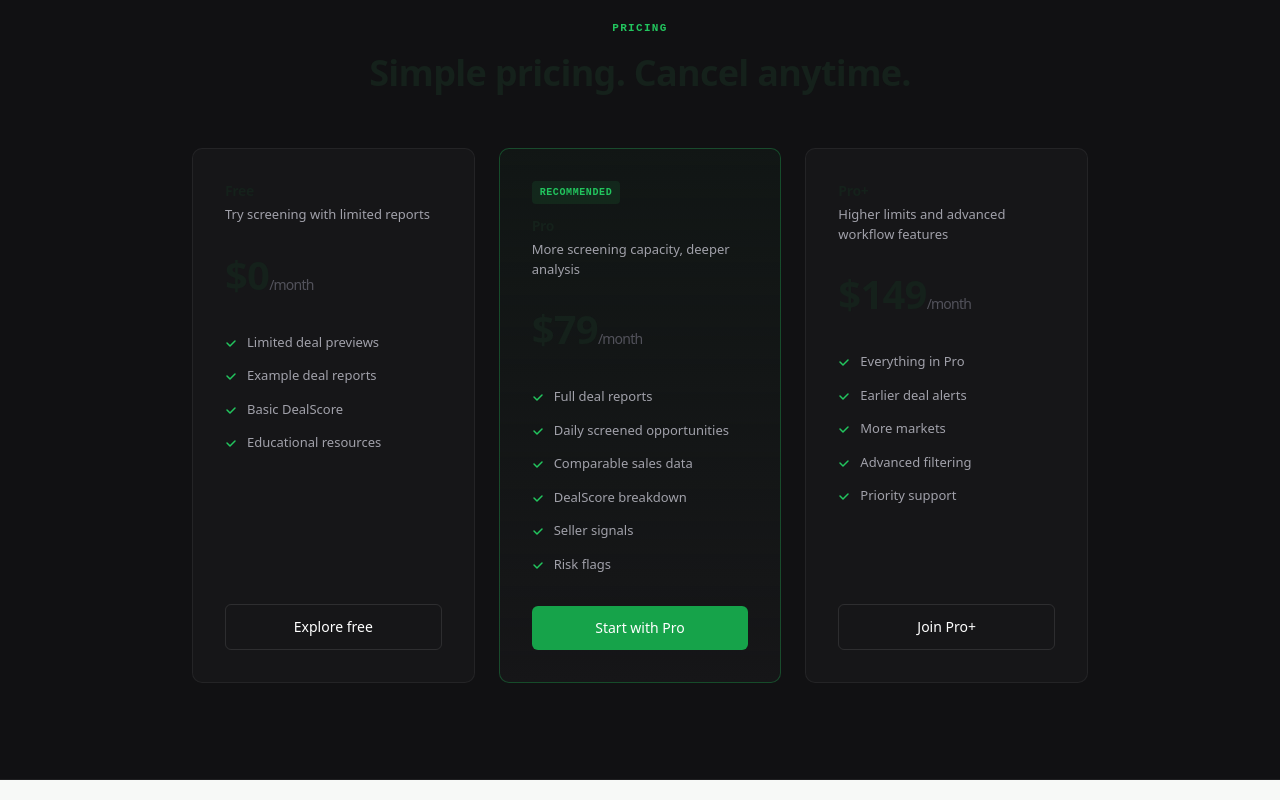
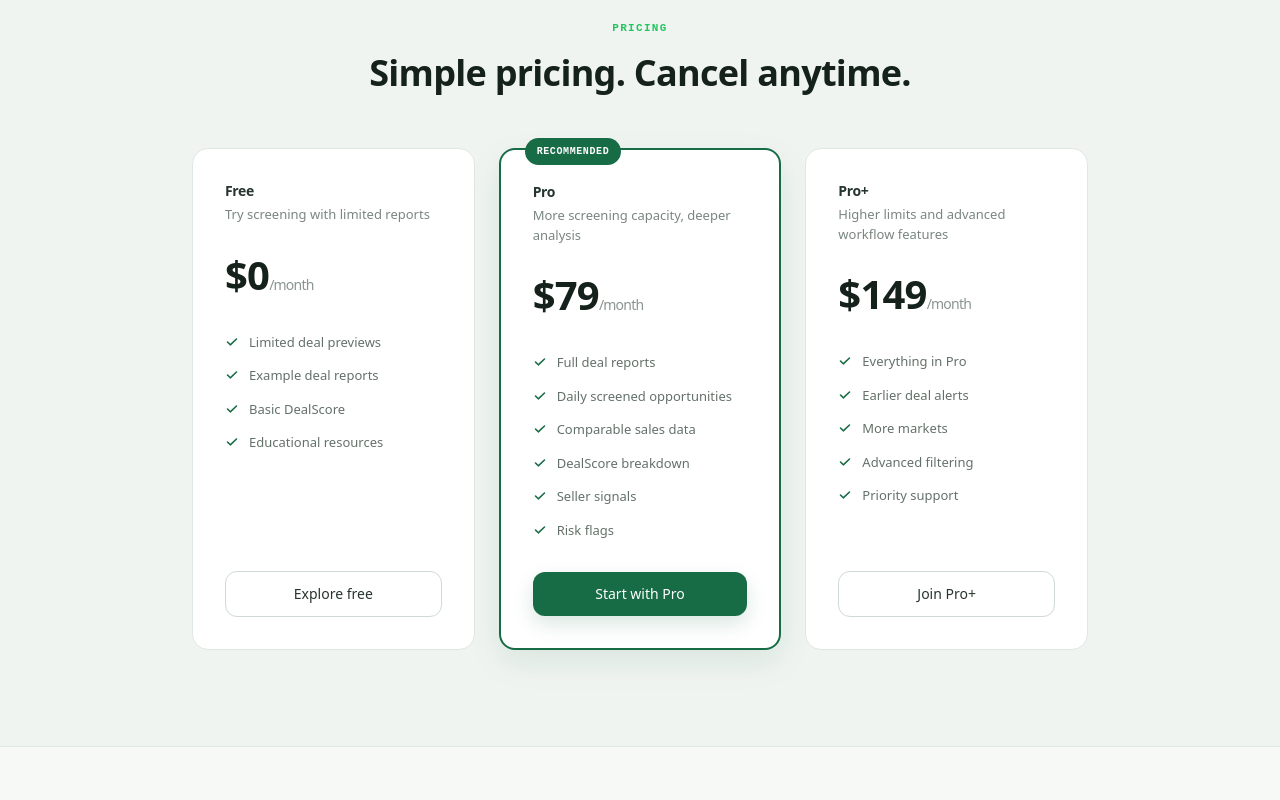
Before and after one commit to doriaphiri82-glitch/dealscan, a Next.js app in the folder landing/: page / in a window 1280 px wide. Shown: the part 6860-7660 px from the top of the page. Built offline with nearby package versions, Linux system fonts and the light colour scheme.

Commit message:
Polish pricing section for premium light UI

```diff
--- a/landing/components/Pricing.tsx
+++ b/landing/components/Pricing.tsx
@@ -1,102 +1,30 @@
 'use client'
 
 const tiers = [
-  {
-    name: 'Free',
-    price: '$0',
-    period: '/month',
-    description: 'Try screening with limited reports',
-    features: [
-      'Limited deal previews',
-      'Example deal reports',
-      'Basic DealScore',
-      'Educational resources',
-    ],
-    cta: 'Explore free',
-    featured: false,
-  },
-  {
-    name: 'Pro',
-    price: '$79',
-    period: '/month',
-    description: 'More screening capacity, deeper analysis',
-    features: [
-      'Full deal reports',
-      'Daily screened opportunities',
-      'Comparable sales data',
-      'DealScore breakdown',
-      'Seller signals',
-      'Risk flags',
-    ],
-    cta: 'Start with Pro',
-    featured: true,
-  },
-  {
-    name: 'Pro+',
-    price: '$149',
-    period: '/month',
-    description: 'Higher limits and advanced workflow features',
-    features: [
-      'Everything in Pro',
-      'Earlier deal alerts',
-      'More markets',
-      'Advanced filtering',
-      'Priority support',
-    ],
-    cta: 'Join Pro+',
-    featured: false,
-  },
+  { name: 'Free', price: '$0', period: '/month', description: 'Try screening with limited reports', features: ['Limited deal previews', 'Example deal reports', 'Basic DealScore', 'Educational resources'], cta: 'Explore free', featured: false },
+  { name: 'Pro', price: '$79', period: '/month', description: 'More screening capacity, deeper analysis', features: ['Full deal reports', 'Daily screened opportunities', 'Comparable sales data', 'DealScore breakdown', 'Seller signals', 'Risk flags'], cta: 'Start with Pro', featured: true },
+  { name: 'Pro+', price: '$149', period: '/month', description: 'Higher limits and advanced workflow features', features: ['Everything in Pro', 'Earlier deal alerts', 'More markets', 'Advanced filtering', 'Priority support'], cta: 'Join Pro+', featured: false },
 ]
 
 export default function Pricing() {
   return (
-    <section className="py-24 px-6 md:px-8 bg-[#111113] border-y border-white/[0.06]" id="pricing">
+    <section className="py-24 px-6 md:px-8 bg-[#f0f4f1] border-y border-[#e1e8e3]" id="pricing">
       <div className="max-w-6xl mx-auto">
         <div className="text-center mb-14" data-reveal>
           <p className="font-mono text-[11px] font-semibold tracking-[0.12em] uppercase text-brand-500 mb-4">Pricing</p>
-          <h2 className="text-3xl md:text-4xl font-bold tracking-[-0.02em]">
-            Simple pricing. Cancel anytime.
-          </h2>
+          <h2 className="text-3xl md:text-4xl font-bold tracking-[-0.02em] text-[#15211b]">Simple pricing. Cancel anytime.</h2>
         </div>
-
         <div className="grid md:grid-cols-3 gap-6 max-w-4xl mx-auto" data-reveal data-reveal-delay="100">
           {tiers.map((tier) => (
-            <div
-              key={tier.name}
-              className={`rounded-[10px] p-8 flex flex-col transition-all hover:-translate-y-0.5 ${
-                tier.featured
-                  ? 'border border-brand-500/30 bg-gradient-to-b from-brand-500/[0.03] to-[#161618]'
-                  : 'border border-white/[0.06] bg-[#161618] hover:border-white/10'
-              }`}
-            >
-              {tier.featured && (
-                <span className="font-mono text-[10px] font-semibold uppercase tracking-[0.06em] text-brand-500 bg-brand-500/10 px-2 py-1 rounded self-start mb-3">Recommended</span>
-              )}
-              <h3 className="text-sm font-bold mb-1">{tier.name}</h3>
-              <p className="text-[13px] text-[#A1A1AA] mb-5">{tier.description}</p>
-              <div className="text-[40px] font-bold tracking-[-0.02em] mb-6">
-                {tier.price}<span className="text-sm font-normal text-[#52525B]">{tier.period}</span>
-              </div>
+            <div key={tier.name} className={`relative rounded-2xl p-7 md:p-8 flex flex-col bg-white transition-all duration-300 hover:-translate-y-1 hover:shadow-[0_20px_40px_rgba(31,61,47,0.09)] ${tier.featured ? 'border-2 border-[#176b45] shadow-[0_12px_32px_rgba(23,107,69,0.10)]' : 'border border-[#dfe7e2]'}`}>
+              {tier.featured && <span className="absolute -top-3 left-6 font-mono text-[10px] font-semibold uppercase tracking-[0.06em] text-white bg-[#176b45] px-3 py-1.5 rounded-full">Recommended</span>}
+              <h3 className="text-sm font-bold text-[#26352d] mb-1">{tier.name}</h3>
+              <p className="text-[13px] text-[#7a867f] mb-5">{tier.description}</p>
+              <div className="text-[40px] font-bold tracking-[-0.02em] text-[#15211b] mb-6">{tier.price}<span className="text-sm font-normal text-[#8a958f]">{tier.period}</span></div>
               <ul className="flex-1 mb-7 space-y-1.5">
-                {tier.features.map((f) => (
-                  <li key={f} className="flex items-start gap-2.5 text-[13px] text-[#A1A1AA] py-1">
-                    <svg className="w-3 h-3 mt-1 flex-shrink-0" viewBox="0 0 12 12" fill="none">
-                      <path d="M2 6l3 3 5-5" stroke="#22C55E" strokeWidth="1.5" strokeLinecap="round" strokeLinejoin="round"/>
-                    </svg>
-                    {f}
-                  </li>
-                ))}
+                {tier.features.map((f) => <li key={f} className="flex items-start gap-2.5 text-[13px] text-[#64716a] py-1"><svg className="w-3.5 h-3.5 mt-0.5 flex-shrink-0" viewBox="0 0 14 14" fill="none"><path d="M2.5 7l2.8 2.8L11.5 4" stroke="#176b45" strokeWidth="1.6" strokeLinecap="round" strokeLinejoin="round"/></svg>{f}</li>)}
               </ul>
-              <a
-                href="#early-access"
-                className={`w-full py-3 rounded-md text-sm font-medium text-center transition-all hover:-translate-y-px ${
-                  tier.featured
-                    ? 'bg-brand-600 hover:bg-brand-500 text-white'
-                    : 'border border-white/10 text-white hover:bg-white/5 hover:border-white/20'
-                }`}
-              >
-                {tier.cta}
-              </a>
+              <a href="#early-access" className={`w-full py-3 rounded-xl text-sm font-medium text-center transition-all hover:-translate-y-px ${tier.featured ? 'bg-[#176b45] hover:bg-[#0f5637] text-white shadow-[0_8px_20px_rgba(23,107,69,0.16)]' : 'border border-[#cfdad3] text-[#26352d] hover:bg-[#f2f6f3] hover:border-[#aebfb4]'}`}>{tier.cta}</a>
             </div>
           ))}
         </div>
```
